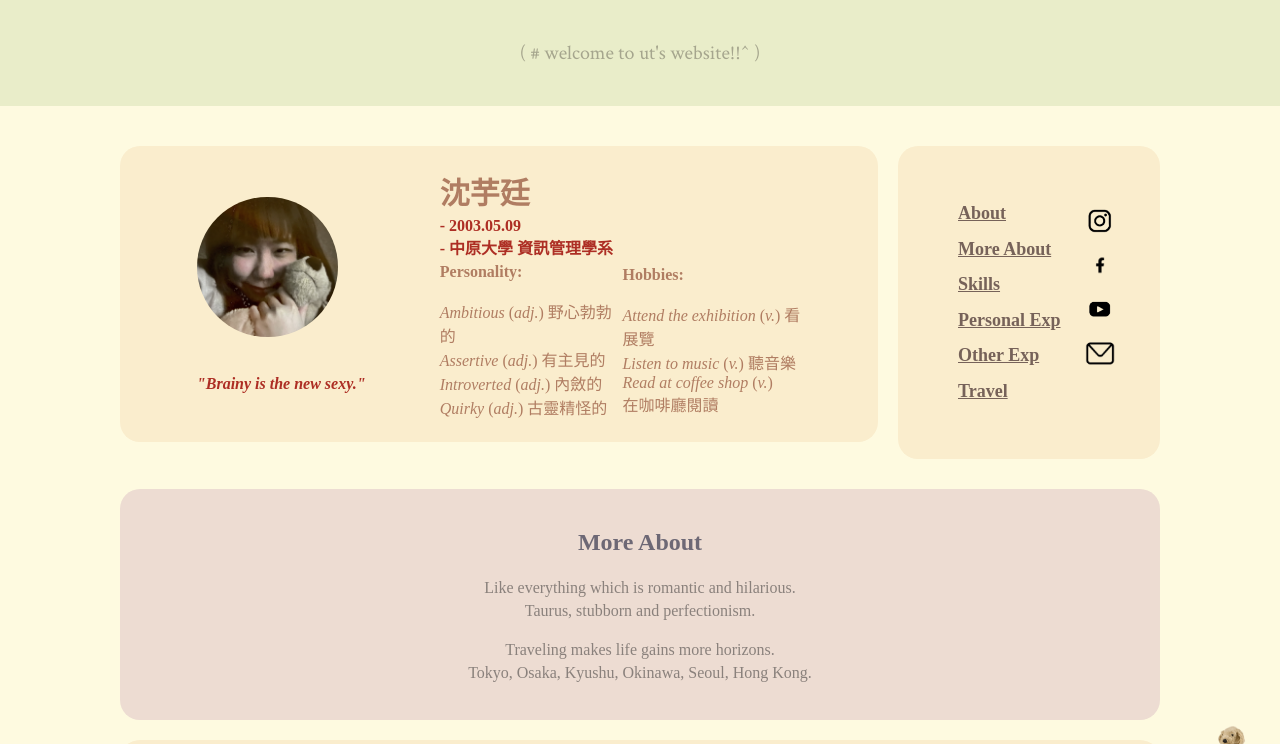
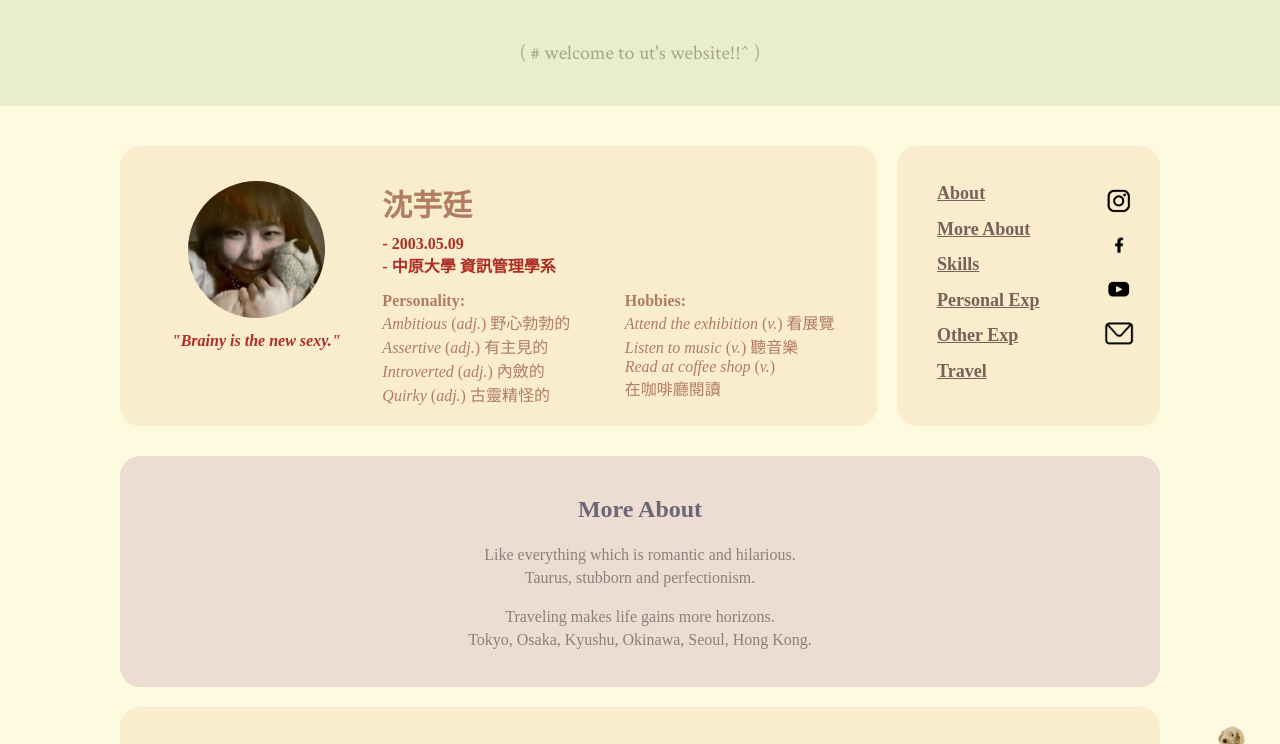
Before and after one commit to utx59/project, a plain HTML site: page index.html in a window 1280 px wide. Shown: the top 744 px of the page. Drawn offline with Linux system fonts and the light colour scheme.

Commit message:
排版更改

```diff
--- a/index.html
+++ b/index.html
@@ -18,50 +18,42 @@
     </header>
 
     <main>
-        <aside id="1"> <!--about&menu-->
-            <section class="about"> <!--about-->
-                <div class="card1">
-                    <table>
-                        <tr>
-                            <td rowspan="3" style="text-align: left; width: 40%;">
-                                <br>
-                                <div> <!--頭像動畫 重整會動、滑鼠移至該區會動-->
+        <aside id="1" class="container"> <!--about&menu-->
+            <section class="card1">
+                <div class="sentence">
+                    <div class="pics">
                         <img src="image/aboutme/aboutme1.jpg" class="aboutpic">
-                                    <img src="image/aboutme/aboutme2.jpg" class="aboutpic">
                     </div>
                     <p class="detail"><i>"Brainy is the new sexy."</i></p>
-                            </td>
-                            <td colspan="2">
+                </div>
+                <div class="birth">
                     <div class="name">沈芋廷</div>
-                            </td>
-                        </tr>
-                        <tr>
-                            <td colspan="2" class="detail">
-                                - 2003.05.09<br>- 中原大學 資訊管理學系
-                            </td>
-                        </tr>
-                        <tr>
-                            <td class="detail2">
-                                <b>Personality:</b><br><br>
+                    <div class="detail">
+                        - 2003.05.09<br>
+                        - 中原大學 資訊管理學系
+                    </div>
+                </div>
+                <div class="pers">
+                    <div class="detail2">
+                        <b>Personality:</b><br>
                         <i>Ambitious</i> (<i>adj.</i>) 野心勃勃的<br>
                         <i>Assertive</i> (<i>adj.</i>) 有主見的<br>
                         <i>Introverted</i> (<i>adj.</i>) 內斂的<br>
                         <i>Quirky</i> (<i>adj.</i>) 古靈精怪的
-                            </td>
-                            <td class="detail2">
-                                <b>Hobbies:</b><br><br>
+                    </div>
+                </div>
+                <div class="hobby">
+                    <div class="detail2">
+                        <b>Hobbies:</b><br>
                         <i>Attend the exhibition</i> (<i>v.</i>) 看展覽<br>
                         <i>Listen to music</i> (<i>v.</i>) 聽音樂<br>
                         <i>Read at coffee shop</i> (<i>v.</i>) <br>
                         在咖啡廳閱讀
-                            </td>
-                        </tr>
-                    </table>
+                    </div>
                 </div>
             </section>
 
-            <section class="menu"> <!--menu-->
-                <div class="card2">
+            <section class="card2">
                 <section class="content"> <!--根據滑鼠動作有字形與顏色變化-->
                     <a href="#1" title="關於我">About</a><br>
                     <a href="#2" title="更多相關">More About</a><br>
@@ -79,7 +71,7 @@
                         <a href="mailto:utx0359@gmail.com"><img src="image/icon/mail.png"></a>
                     </div>
                 </aside>
-                </div>
+
             </section>
         </aside>
         <div class="clearfix"></div>
@@ -205,7 +197,7 @@
                 <table>
                     <tr>
                         <td style="text-align: center;"> <!--youtube影片內嵌-->
-                            <iframe width="448" height="252" src="https://www.youtube.com/embed/6RIA-YPFMAI" title="YouTube video player" frameborder="0" allow="accelerometer; autoplay; clipboard-write; encrypted-media; gyroscope; picture-in-picture; web-share" allowfullscreen style="border-radius: 20px;" class="ytb"></iframe>
+                            <iframe width="70%" height="120%" src="https://www.youtube.com/embed/6RIA-YPFMAI" title="YouTube video player" frameborder="0" allow="accelerometer; autoplay; clipboard-write; encrypted-media; gyroscope; picture-in-picture; web-share" allowfullscreen style="border-radius: 20px;" class="ytb"></iframe>
                         </td>
                         <td>
                             <h3 class="title2">：VLOG剪輯</h3>
--- a/style.css
+++ b/style.css
@@ -44,37 +44,79 @@ h4 {
     color: #e2711d;
 }
 
-.about {
+/* .about {
     float: left;
     width: 70%;
     text-align: left;
+} */
+
+main .container {
+    display: flex;
+    justify-content: space-between;
 }
 
 .card1 {
     /* about-card */
-    float: left;
+    width: 72%;
+    height: 280px;
     background-color: #FAEDCD;
-    padding: 20px;
     margin: 20px 10px 10px 100px;
     border-radius: 20px;
+    display: grid;
+    grid-template-columns: 10px repeat(3, 1fr) 10px;
+    grid-template-rows: 10px 1fr 1fr 10px;
+    grid-auto-flow: auto;
+    grid-gap: 10px;
+}
+
+/* main .block1 {
+    width: 65%;
+    height: 100%;
+    background-color: #FAEDCD;
+    margin: 20px 10px 10px 100px;
+    border-radius: 20px;
+}
+
+main .block2 {
+    width: 30%;
+    height: 10%;
+    background-color: #FAEDCD;
+    margin: 20px 100px 10px 10px;
+    border-radius: 20px;
+} */
+
+.card1 .sentence {
+    text-align: center;
+    padding-top: 15px;
+    /* line-height: 34.5px; */
+    grid-area: 2/2/4/3;
+}
+
+.card1 .birth {
+    text-align: left;
+    padding-top: 15px;
+    /* line-height: 34.5px; */
+    grid-area: 2/3/3/4;
+}
+
+.card1 .pers {
+    text-align: left;
+    padding-top: 5px;
+    /* line-height: 34.5px; */
+    grid-area: 3/3/4/4;
+}
+
+.card1 .hobby {
+    text-align: left;
+    padding-top: 5px;
+    /* line-height: 34.5px; */
+    grid-area: 3/4/4/5;
 }
 
 .card1 .aboutpic {
     width: 59%;
     height: 59%;
     border-radius: 50%;
-}
-
-.card1 img:last-child {
-    position: relative;
-    opacity: 0;
-    margin-top: -190px;
-    margin-bottom: 18px;
-    transition: all 0.8s ease-in-out;
-}
-
-.card1:hover img:last-child {
-    opacity: 1;
 }
 
 .card1 .name {
@@ -87,23 +129,25 @@ h4 {
 .card1 .detail {
     color: #ad2e24;
     font-weight: bold;
-    padding-left: -20px;
+    margin-top: 10px;
+    /* padding-left: -20px; */
 }
 
 .card1 .detail2 {
     color: #b07d62;
 }
 
-.menu {
+/* .menu {
     float: right;
     width: 30%;
     text-align: center;
-}
+} */
 
 .card2 {
     /* content-card */
+    width: 25%;
+    height: 280px;
     background-color: #FAEDCD;
-    padding: 20px;
     margin: 20px 100px 10px 10px;
     border-radius: 20px;
     display: grid;
@@ -267,6 +311,12 @@ progress::-webkit-progress-value {
     width: 72%;
 }
 
+.card6 .line {
+    border: 0;
+    padding-top: 1px;
+    background: linear-gradient(to right, transparent, #ff9770, transparent);
+}
+
 .card6 .title2 {
     color: #db7c26;
 }
@@ -332,7 +382,7 @@ progress::-webkit-progress-value {
 .coverflow div {
     display: block;
     position: absolute;
-    top: -186px;
+    margin-top: -54%;
     left: 0;
     opacity: 0;
     filter: alpha(opacity=0);
```
Lines whose indentation alone changed are shown as unchanged.
